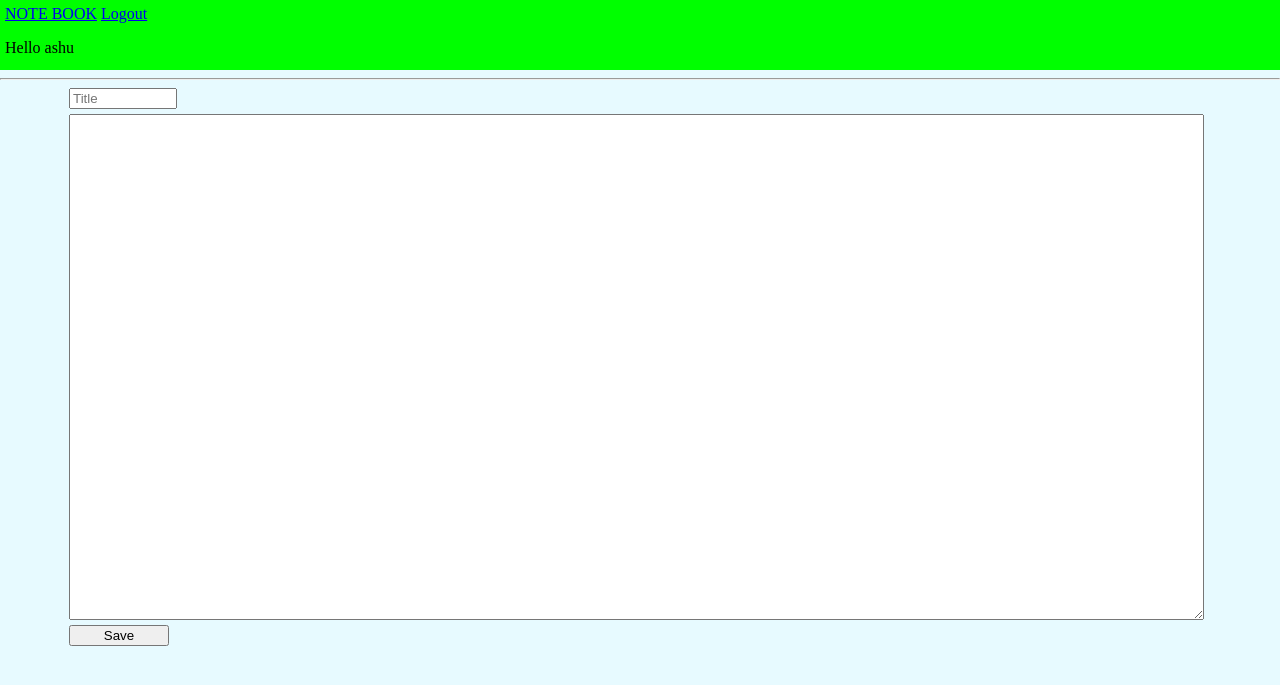
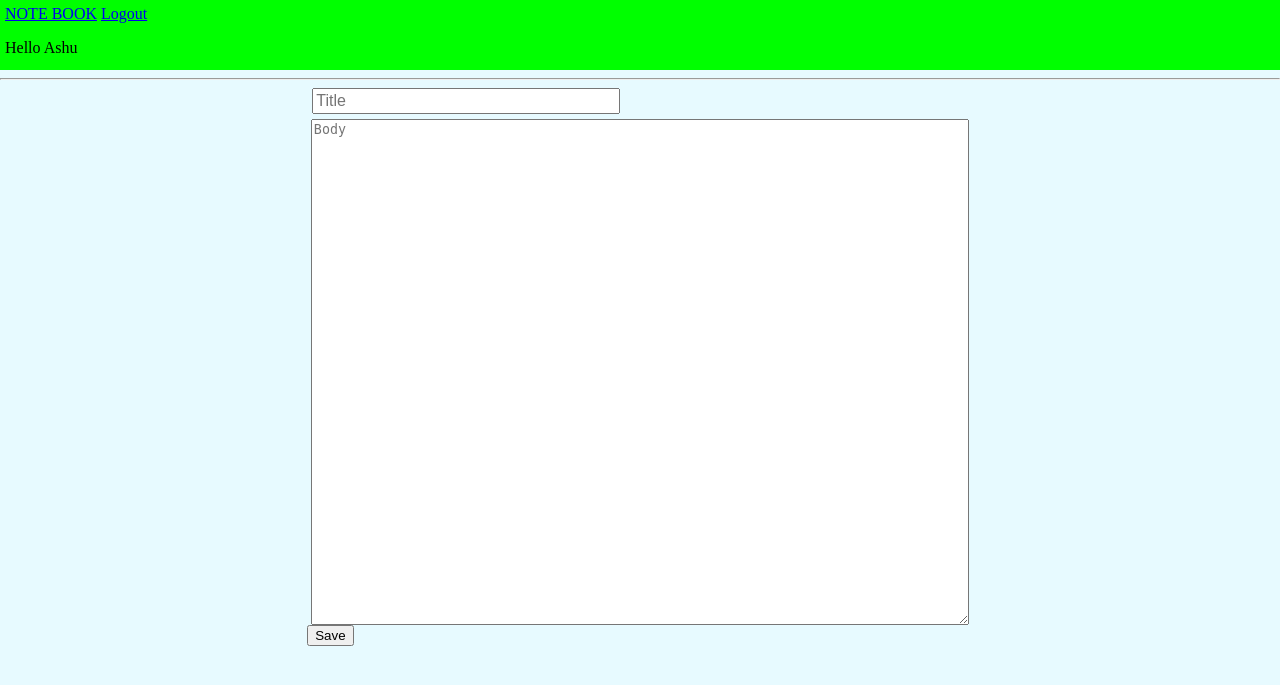
Before and after one commit to Ashenafi-adola/Note-App, a Django app: page /createSubjectNote/Django in a window 1280 px wide. Shown: the top 685 px of the page. Run offline with Django 5.2, Linux system fonts and the light colour scheme; a user stored in the database is signed in; data comes from the database, SQL or seed files in the repository; both versions use the stored data as it was after the commit.

Commit message:
make litle changes

```diff
--- a/Noteproject/Noteapp/templates/Noteapp/home.html
+++ b/Noteproject/Noteapp/templates/Noteapp/home.html
@@ -41,9 +41,9 @@
 </style>
 <div class="main">
     <div class="divs">
-        <h5 style="display: inline;">All Subjects</h5>
+        <h5 style="display: inline;">All Subjects</h5><a href="{% url 'addsubject' %}" style="float: right;">Add Subject</a>
         <hr>
-        <a href="{% url 'addsubject' %}">Add Subject</a>
+
         <hr>
         {% for subject in subjects %}
             <div>
--- a/Noteproject/Noteapp/templates/Noteapp/main.html
+++ b/Noteproject/Noteapp/templates/Noteapp/main.html
@@ -35,7 +35,9 @@
             {% endblock %}
 
         </div>
-        <p >Hello {{request.user}}</p>
+        {% if user.is_authenticated %}
+        <p >Hello {{user.username.capitalize}}</p>
+        {% endif %}
     </nav>
     <hr>
     {% block content %}
--- a/Noteproject/Noteapp/templates/Noteapp/note_subject.html
+++ b/Noteproject/Noteapp/templates/Noteapp/note_subject.html
@@ -4,14 +4,14 @@
 <style>
 
     form{
-        width: 400px;
+        width: 50%;
         margin-left: auto;
         margin-right: auto;
     }
     textarea{
         display: block;
         width: 98%;
-        height: 120px;
+        height: 500px;
         margin: 5px;
         font-size: 16px;
         font-family: 'Times New Roman', Times, serif;
--- a/Noteproject/Noteapp/templates/Noteapp/subject.html
+++ b/Noteproject/Noteapp/templates/Noteapp/subject.html
@@ -54,9 +54,9 @@
     <div class="divs ">
         <h3 style="display: inline;">{{subject}} Notes</h3>
         <a href="{% url 'deleteSubject' subject.id%}">Delete {{subject}}</a>
+        <a href="{% url 'createSubjectNote' subject.name %}" style="float: right;">ADD Note</a>
         <p style="display: block;"><b>Subject Description: </b>{{subject.description}}</p>
         <hr>
-        <a href="{% url 'createSubjectNote' subject.name %}">ADD Note</a>
         {% for note in notes %}
             <div class="note">
                 <small ><b> Subject: {{note.subject}}</b></small>
--- a/Noteproject/Noteapp/templates/Noteapp/subject_note.html
+++ b/Noteproject/Noteapp/templates/Noteapp/subject_note.html
@@ -3,26 +3,27 @@
 {% block content %}
 <style>
     form{
-        width: 90%;
-        margin-left: auto;
-        margin-right: auto;
+        width: 52%;
+        margin: auto;
     }
     .note{
         display: block;
         width: 98%;
         height: 500px;
-        margin: 5px;
+        margin: auto;
     }
     input{
         display: block;
-        width: 100px;
+        width: 300px;
         margin: 5px;
+        height: 20px;
+        font-size: 16px;
     }
 </style>
 <form action="" method="post">
     {% csrf_token %}
     <input type="text" class="title" name="title" placeholder="Title">
-    <textarea name="note" id="note" class="note"></textarea>
-    <input type="submit" value="Save">
+    <textarea name="note" id="note" class="note" placeholder="Body"></textarea>
+    <button type="submit" value="Save">Save</button>
 </form>
 {% endblock %}
--- a/Noteproject/Noteapp/views.py
+++ b/Noteproject/Noteapp/views.py
@@ -14,14 +14,6 @@ def loginPage(request):
     if request.method == "POST":
         username = request.POST.get('username').lower()
         password = request.POST.get('password')
-        try:
-            user = User.objects.get(username=username)
-            if user.check_password(password):
-                login(request, user)
-                return redirect('home')
-        except :
-            messages.error(request, "Cridential does not match")
-
         user = authenticate(request, username=username, password=password)
         if user is not None:
             login(request, user)
@@ -107,7 +99,6 @@ def createNote(request):
             note.save()
             return redirect('home')
     context = {
-
         'form':form,
     }
     return render(request, "Noteapp/note_subject.html", context)
```
Also changed, not shown: Noteproject/db.sqlite3.
